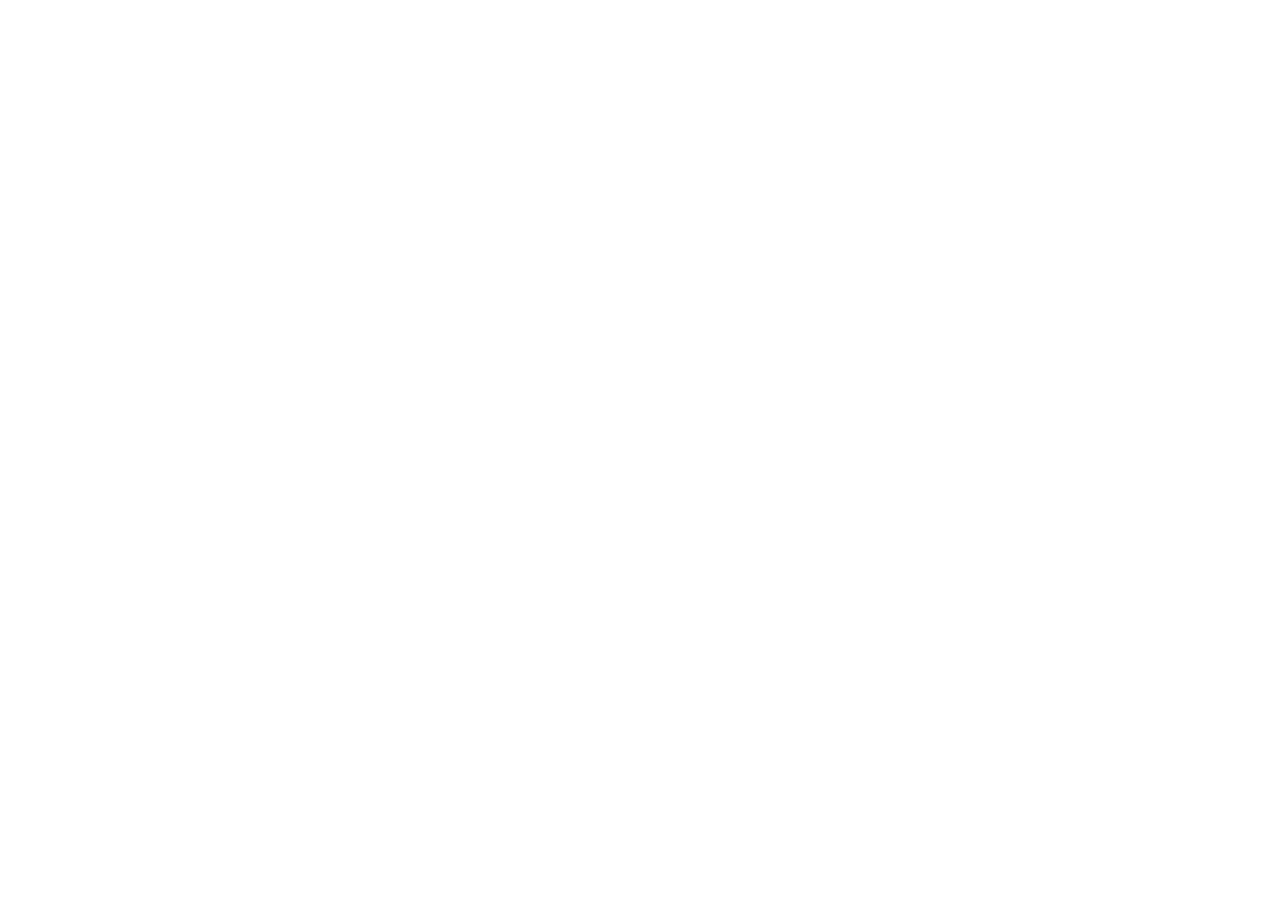
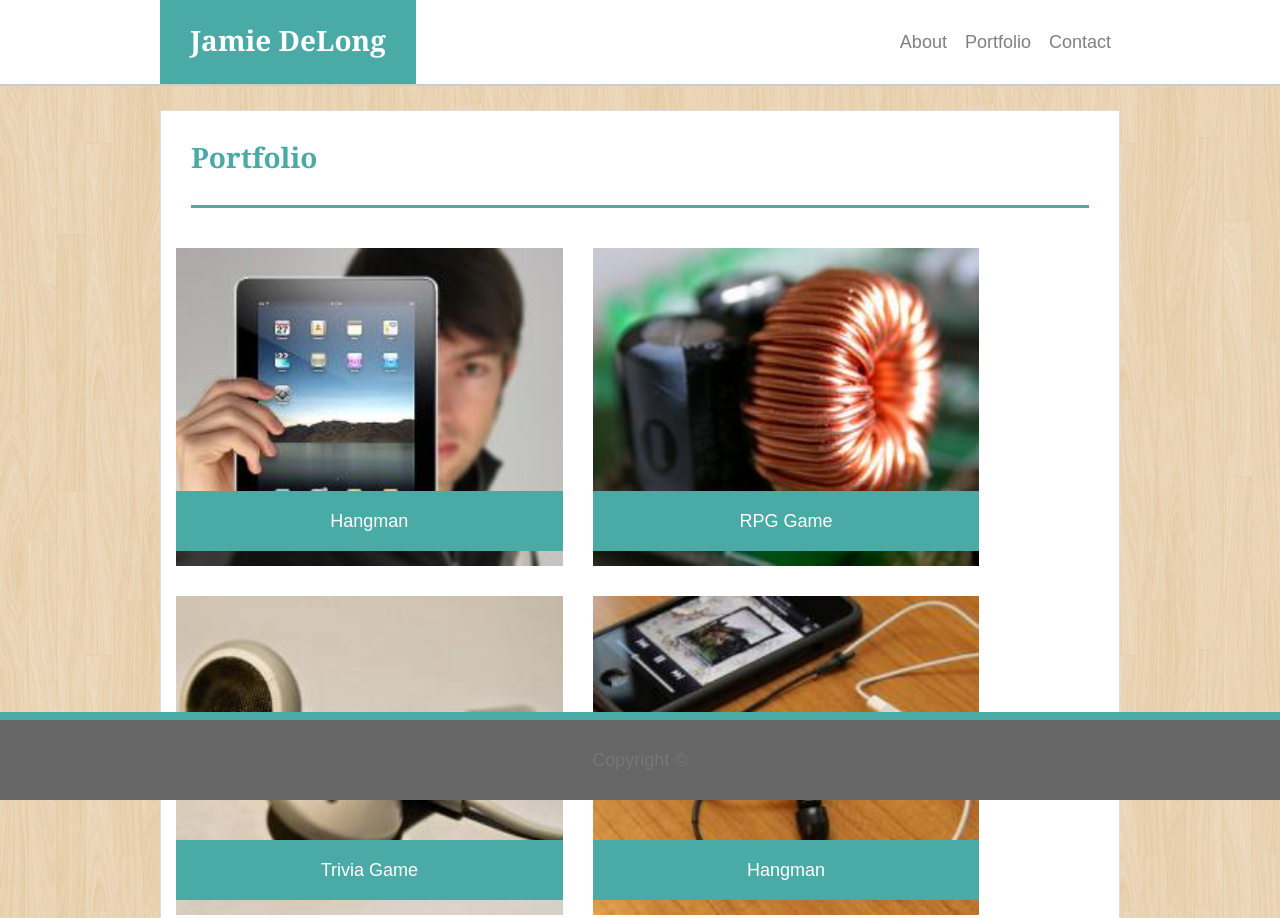
Before and after one commit to Milleniyum/Bootstrap-Portfolio, a plain HTML site: page portfolio.html in a window 1280 px wide. Shown: the top 918 px of the page. Before the commit the page ends 800 px from the top, so only its background shows below. Drawn offline with nearby package versions, Linux system fonts and the light colour scheme.

Commit message:
updated files

```diff
--- a/assets/css/style.css
+++ b/assets/css/style.css
@@ -75,7 +75,7 @@ body {
 
 /* About Container */
 
-.about_content {
+.content_container {
     overflow: auto;
     margin-top: 80px;
     margin-bottom: 80px;
@@ -96,6 +96,42 @@ p {
     line-height: 30px;
 }
 
+.contact_submit {
+    color: #ffffff;
+    background: #4aaaa5;
+}
+
+.project {
+    float:left;
+    width: 250px;
+    margin: 10px 30px 20px 0;
+    padding: 0;
+}
+
+row {
+    float: left;
+}
+
+.project img {
+    width: 100%;
+}
+
+.project h3 {
+    position: absolute;
+    bottom: 15px;
+    width: 100%;
+    padding: 15px;
+    margin-bottom: 0;
+    font-size: 18px;
+    font-family: 'Arial', 'Helvetica Neue', Helvetica, sans-serif;
+    font-weight: 300;
+    line-height: 30px;
+    color: #fff;
+    text-align: center;
+    background: #4aaaa5;
+    border-bottom: 0;
+}
+
 footer {
     border-top: 8px solid #4aaaa5;
     background: #666666;
@@ -109,7 +145,7 @@ footer {
     .container {
       max-width: 720px;
     }
-    .about_content {
+    .content_container {
         margin-top: 110px;
         margin-bottom: 110px;
     }
@@ -119,7 +155,7 @@ footer {
     .container {
       max-width: 960px;
     }
-    .about_content {
+    .content_container {
         margin-top: 110px;
         margin-bottom: 110px;
     }
@@ -129,7 +165,7 @@ footer {
     .container {
       max-width: 960px;
     }
-    .about_content {
+    .content_container {
         margin-top: 110px;
         margin-bottom: 110px;
     }
--- a/contact.html
+++ b/contact.html
@@ -0,0 +1,78 @@
+<!DOCTYPE html>
+<html lang="en-us">
+
+<head>
+
+    <meta charset="UTF-8">
+    <meta name="viewport" content="width=device-width, initial-scale=1">
+
+    <title>Jamie DeLong {Contact}</title>
+
+    <!-- Bootstrap CDN -->
+    <link rel="stylesheet" href="https://maxcdn.bootstrapcdn.com/bootstrap/4.0.0/css/bootstrap.min.css">
+    <link rel="stylesheet" type="text/css" href="assets/css/style.css" />
+
+</head>
+
+<body>
+    <div id="main_header">
+        <div class="container" id="header_container">
+            <nav class="navbar navbar-expand-lg navbar-light">
+                <span class="navbar-brand name"><a href="index.html">Jamie DeLong</a></span>
+                <button class="navbar-toggler" type="button" data-toggle="collapse" data-target="#navbarSupportedContent"
+                    aria-controls="navbarSupportedContent" aria-expanded="false" aria-label="Toggle navigation">
+                    <span class="navbar-toggler-icon"></span>
+                </button>
+                <div class="collapse navbar-collapse" id="navbarSupportedContent">
+                    <ul class="nav navbar-nav ml-auto">
+                        <li class="nav-item"><a class="nav-link" href="index.html">About</a></li>
+                        <li class="nav-item"><a class="nav-link" href="portfolio.html">Portfolio</a></li>
+                        <li class="nav-item"><a class="nav-link" href="contact.html">Contact</a></li>
+                    </ul>
+                </div>
+            </nav>
+        </div>
+    </div>
+
+    <div class="container content_container">
+        <div class="row">
+            <div class="col-sm-12">
+                <h1>Contact</h1>
+            </div>
+        </div>
+        <div class="row">
+            <div class="col-sm-12">
+                <form>
+                    <div class="form-group">
+                        <label>Name:</label>
+                        <input type="text" class="form-control" placeholder="name@example.com">
+                    </div>
+                    <div class="form-group">
+                        <label>Email:</label>
+                        <input type="email" class="form-control" placeholder="John Smith">
+                    </div>
+                    <div class="form-group">
+                        <label>Message:</label>
+                        <textarea class="form-control" rows="3"></textarea>
+                    </div>
+                    <button type="button" class="btn contact_submit">Submit</button>
+                </form>
+            </div>
+        </div>
+
+    </div>
+
+    <footer class="fixed-bottom">
+        Copyright &copy;
+    </footer>
+</body>
+
+<!-- jQuery CDN -->
+<script src="https://ajax.googleapis.com/ajax/libs/jquery/1.11.3/jquery.min.js"></script>
+
+<script src="https://cdnjs.cloudflare.com/ajax/libs/popper.js/1.14.3/umd/popper.min.js"></script>
+
+<!-- Bootstrap JavaScript CDN -->
+<script src="https://maxcdn.bootstrapcdn.com/bootstrap/4.0.0/js/bootstrap.min.js"></script>
+
+</html>
--- a/portfolio.html
+++ b/portfolio.html
@@ -0,0 +1,84 @@
+<!DOCTYPE html>
+<html lang="en-us">
+
+<head>
+
+    <meta charset="UTF-8">
+    <meta name="viewport" content="width=device-width, initial-scale=1">
+
+    <title>Jamie DeLong {Portfolio}</title>
+
+    <!-- Bootstrap CDN -->
+    <link rel="stylesheet" href="https://maxcdn.bootstrapcdn.com/bootstrap/4.0.0/css/bootstrap.min.css">
+    <link rel="stylesheet" type="text/css" href="assets/css/style.css" />
+
+</head>
+
+<body>
+    <div id="main_header">
+        <div class="container" id="header_container">
+            <nav class="navbar navbar-expand-lg navbar-light">
+                <span class="navbar-brand name"><a href="index.html">Jamie DeLong</a></span>
+                <button class="navbar-toggler" type="button" data-toggle="collapse" data-target="#navbarSupportedContent"
+                    aria-controls="navbarSupportedContent" aria-expanded="false" aria-label="Toggle navigation">
+                    <span class="navbar-toggler-icon"></span>
+                </button>
+                <div class="collapse navbar-collapse" id="navbarSupportedContent">
+                    <ul class="nav navbar-nav ml-auto">
+                        <li class="nav-item"><a class="nav-link" href="index.html">About</a></li>
+                        <li class="nav-item"><a class="nav-link" href="portfolio.html">Portfolio</a></li>
+                        <li class="nav-item"><a class="nav-link" href="contact.html">Contact</a></li>
+                    </ul>
+                </div>
+            </nav>
+        </div>
+    </div>
+
+    <div class="container content_container">
+        <div class="row">
+            <div class="col-sm-12">
+                <h1>Portfolio</h1>
+            </div>
+        </div>
+        <div class="row">
+            <div class="col-sm-5 project">
+                <img src="assets/images/placeholder1.jpg" alt="Hangman">
+                <h3>Hangman</h3>
+            </div>
+            <div class="col-sm-5 project">
+                <img src="assets/images/placeholder2.jpg" alt="RPG Game">
+                <h3>RPG Game</h3>
+            </div>
+        </div>
+        <div class="row">
+            <div class="col-sm-5 project">
+                        <img src="assets/images/placeholder3.jpg" alt="Trivia Game">
+                        <h3>Trivia Game</h3>
+                    </div>
+            <div class="col-sm-5 project">
+                <img src="assets/images/placeholder4.jpg" alt="Rutgers Info Widget">
+                <h3>Hangman</h3>
+            </div>
+        </div>
+        <div class="row">
+            <div class="col-sm-5 project">
+                <img src="assets/images/placeholder5.jpg" alt="Rock Paper Scissors">
+                <h3>Rock Paper Scissors</h3>
+            </div>
+        </div>
+    </div>
+
+    <footer class="fixed-bottom">
+        Copyright &copy;
+    </footer>
+</body>
+
+<!-- jQuery CDN -->
+<script src="https://ajax.googleapis.com/ajax/libs/jquery/1.11.3/jquery.min.js"></script>
+
+<script src="https://cdnjs.cloudflare.com/ajax/libs/popper.js/1.14.3/umd/popper.min.js"></script>
+
+<!-- Bootstrap JavaScript CDN -->
+<script src="https://maxcdn.bootstrapcdn.com/bootstrap/4.0.0/js/bootstrap.min.js"></script>
+
+</html>
```
Also changed, not shown: index.html (+2 -2 lines).
